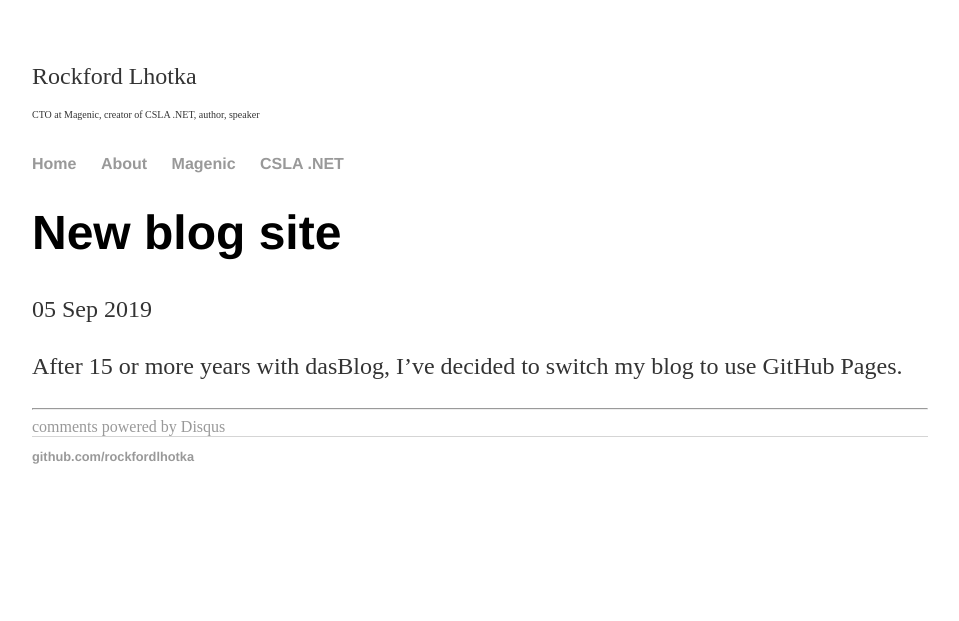
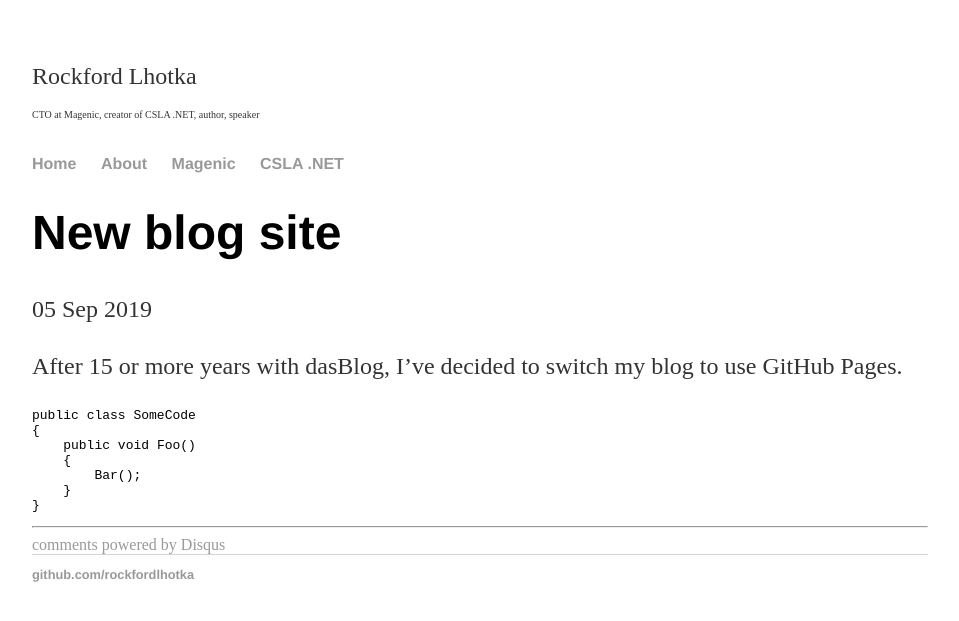
Before and after one commit to rockfordlhotka/rockfordlhotka.github.io, a Jekyll site: the page built from _posts/2019-09-05-new-blog.md, in a window 1280 px wide. Shown: the top 621 px of the page, without its empty margins (160-1119 px from the left). Built offline with Jekyll 4.4.1, drawn with Linux system fonts in a browser that asks for light colours; comment, search, counter and statistics services are not loaded.

Commit message:
Add some test code for fun

````diff
--- a/_posts/2019-09-05-new-blog.md
+++ b/_posts/2019-09-05-new-blog.md
@@ -5,3 +5,13 @@ date: 2019-09-05
 ---
 
 After 15 or more years with dasBlog, I've decided to switch my blog to use GitHub Pages.
+
+```c#
+public class SomeCode
+{
+    public void Foo()
+    {
+        Bar();
+    }
+}
+```
````
